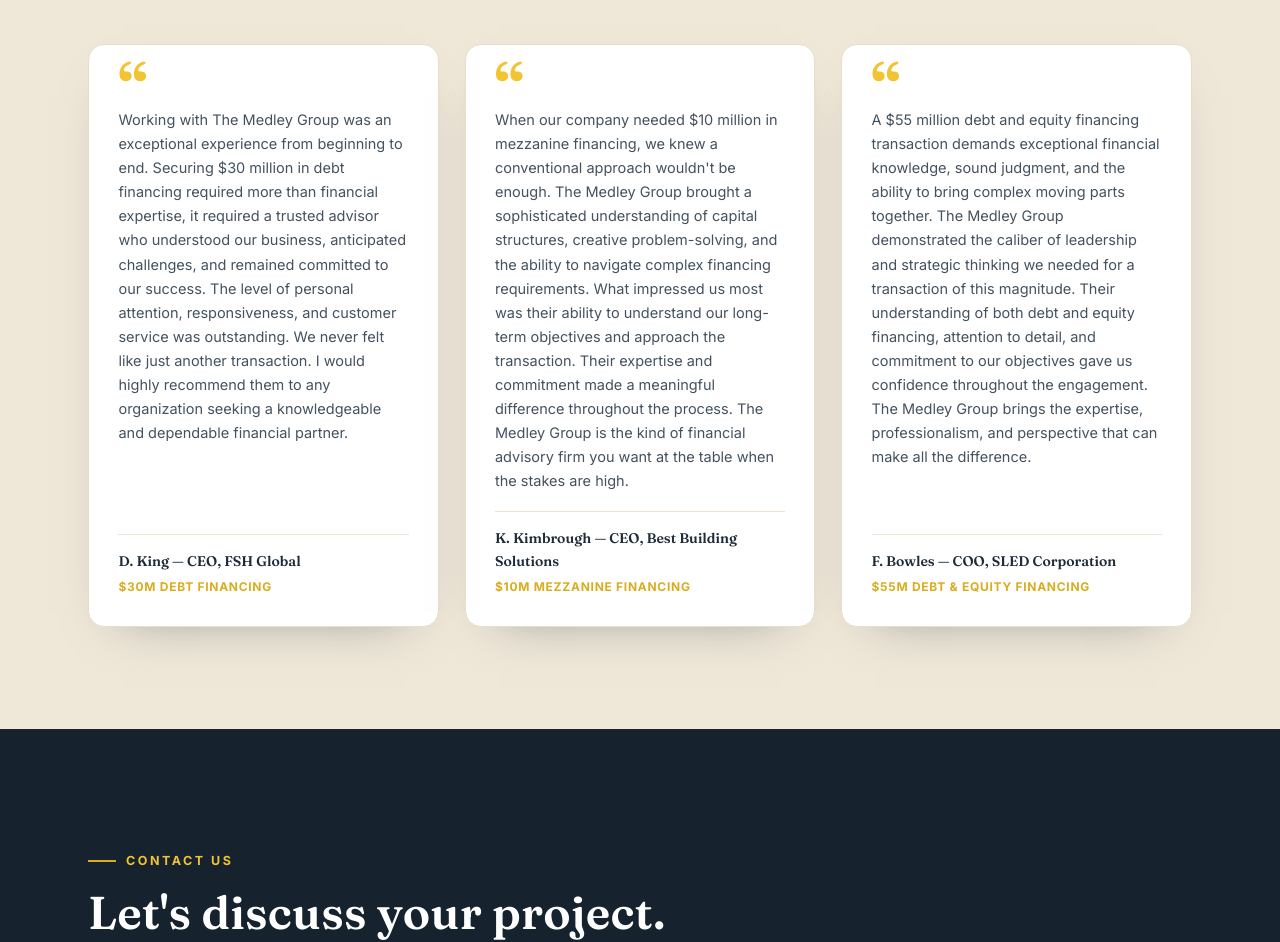
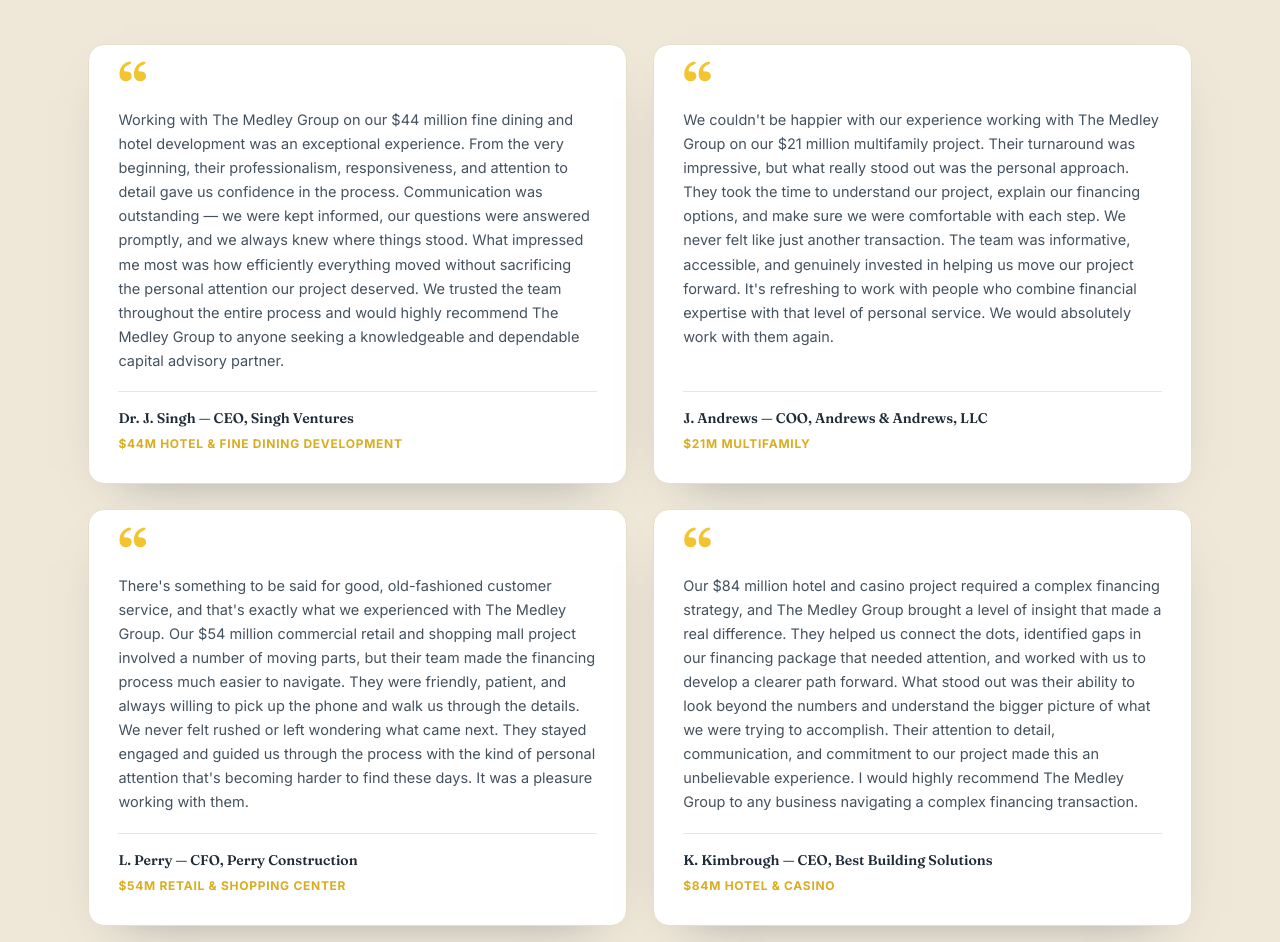
Before and after one commit to fmedley/themedleygroup, a plain HTML site: page index.html in a window 1280 px wide. Shown: the part 5525-6467 px from the top of the page. Drawn offline with Linux system fonts and the light colour scheme.

Commit message:
Replace homepage testimonials with 4 named client testimonials (Singh $44M, Andrews $21M, Perry $54M, Kimbrough $84M); 2x2 grid
Co-Authored-By: Claude Opus 4.8 <noreply@anthropic.com>
Claude-Session: https://claude.ai/code/session_01XHKE5bGaTuysbpLABo8QGR

```diff
--- a/index.html
+++ b/index.html
@@ -222,7 +222,7 @@
   .mrow .back{margin-top:0}
   .testi{background:var(--paper-2);padding-block:clamp(58px,8vw,108px)}
   .testi h2{margin:14px 0 clamp(30px,4vw,48px)}
-  .tgrid{display:grid;grid-template-columns:repeat(3,1fr);gap:clamp(18px,2vw,26px)}
+  .tgrid{display:grid;grid-template-columns:repeat(2,1fr);gap:clamp(18px,2vw,26px)}
   .tcard{background:#fff;border:1px solid #e7dec9;border-radius:16px;padding:clamp(24px,2.3vw,32px);display:flex;flex-direction:column;box-shadow:0 20px 50px -34px rgba(22,34,45,.5)}
   .tcard .quote{font-family:var(--font-head);font-weight:700;font-size:56px;line-height:.4;color:var(--gold);height:26px}
   .tcard blockquote{color:#44525f;font-size:14.5px;line-height:1.66;margin:8px 0 18px;flex:1}
@@ -421,18 +421,23 @@
     <div class="tgrid">
       <figure class="tcard">
         <div class="quote">“</div>
-        <blockquote>Working with The Medley Group was an exceptional experience from beginning to end. Securing $30 million in debt financing required more than financial expertise, it required a trusted advisor who understood our business, anticipated challenges, and remained committed to our success. The level of personal attention, responsiveness, and customer service was outstanding. We never felt like just another transaction. I would highly recommend them to any organization seeking a knowledgeable and dependable financial partner.</blockquote>
-        <figcaption>D. King — CEO, FSH Global<span class="deal">$30M Debt Financing</span></figcaption>
+        <blockquote>Working with The Medley Group on our $44 million fine dining and hotel development was an exceptional experience. From the very beginning, their professionalism, responsiveness, and attention to detail gave us confidence in the process. Communication was outstanding — we were kept informed, our questions were answered promptly, and we always knew where things stood. What impressed me most was how efficiently everything moved without sacrificing the personal attention our project deserved. We trusted the team throughout the entire process and would highly recommend The Medley Group to anyone seeking a knowledgeable and dependable capital advisory partner.</blockquote>
+        <figcaption>Dr. J. Singh — CEO, Singh Ventures<span class="deal">$44M Hotel &amp; Fine Dining Development</span></figcaption>
       </figure>
       <figure class="tcard">
         <div class="quote">“</div>
-        <blockquote>When our company needed $10 million in mezzanine financing, we knew a conventional approach wouldn't be enough. The Medley Group brought a sophisticated understanding of capital structures, creative problem-solving, and the ability to navigate complex financing requirements. What impressed us most was their ability to understand our long-term objectives and approach the transaction. Their expertise and commitment made a meaningful difference throughout the process. The Medley Group is the kind of financial advisory firm you want at the table when the stakes are high.</blockquote>
-        <figcaption>K. Kimbrough — CEO, Best Building Solutions<span class="deal">$10M Mezzanine Financing</span></figcaption>
+        <blockquote>We couldn't be happier with our experience working with The Medley Group on our $21 million multifamily project. Their turnaround was impressive, but what really stood out was the personal approach. They took the time to understand our project, explain our financing options, and make sure we were comfortable with each step. We never felt like just another transaction. The team was informative, accessible, and genuinely invested in helping us move our project forward. It's refreshing to work with people who combine financial expertise with that level of personal service. We would absolutely work with them again.</blockquote>
+        <figcaption>J. Andrews — COO, Andrews &amp; Andrews, LLC<span class="deal">$21M Multifamily</span></figcaption>
       </figure>
       <figure class="tcard">
         <div class="quote">“</div>
-        <blockquote>A $55 million debt and equity financing transaction demands exceptional financial knowledge, sound judgment, and the ability to bring complex moving parts together. The Medley Group demonstrated the caliber of leadership and strategic thinking we needed for a transaction of this magnitude. Their understanding of both debt and equity financing, attention to detail, and commitment to our objectives gave us confidence throughout the engagement. The Medley Group brings the expertise, professionalism, and perspective that can make all the difference.</blockquote>
-        <figcaption>F. Bowles — COO, SLED Corporation<span class="deal">$55M Debt &amp; Equity Financing</span></figcaption>
+        <blockquote>There's something to be said for good, old-fashioned customer service, and that's exactly what we experienced with The Medley Group. Our $54 million commercial retail and shopping mall project involved a number of moving parts, but their team made the financing process much easier to navigate. They were friendly, patient, and always willing to pick up the phone and walk us through the details. We never felt rushed or left wondering what came next. They stayed engaged and guided us through the process with the kind of personal attention that's becoming harder to find these days. It was a pleasure working with them.</blockquote>
+        <figcaption>L. Perry — CFO, Perry Construction<span class="deal">$54M Retail &amp; Shopping Center</span></figcaption>
+      </figure>
+      <figure class="tcard">
+        <div class="quote">“</div>
+        <blockquote>Our $84 million hotel and casino project required a complex financing strategy, and The Medley Group brought a level of insight that made a real difference. They helped us connect the dots, identified gaps in our financing package that needed attention, and worked with us to develop a clearer path forward. What stood out was their ability to look beyond the numbers and understand the bigger picture of what we were trying to accomplish. Their attention to detail, communication, and commitment to our project made this an unbelievable experience. I would highly recommend The Medley Group to any business navigating a complex financing transaction.</blockquote>
+        <figcaption>K. Kimbrough — CEO, Best Building Solutions<span class="deal">$84M Hotel &amp; Casino</span></figcaption>
       </figure>
     </div>
   </div>
```
